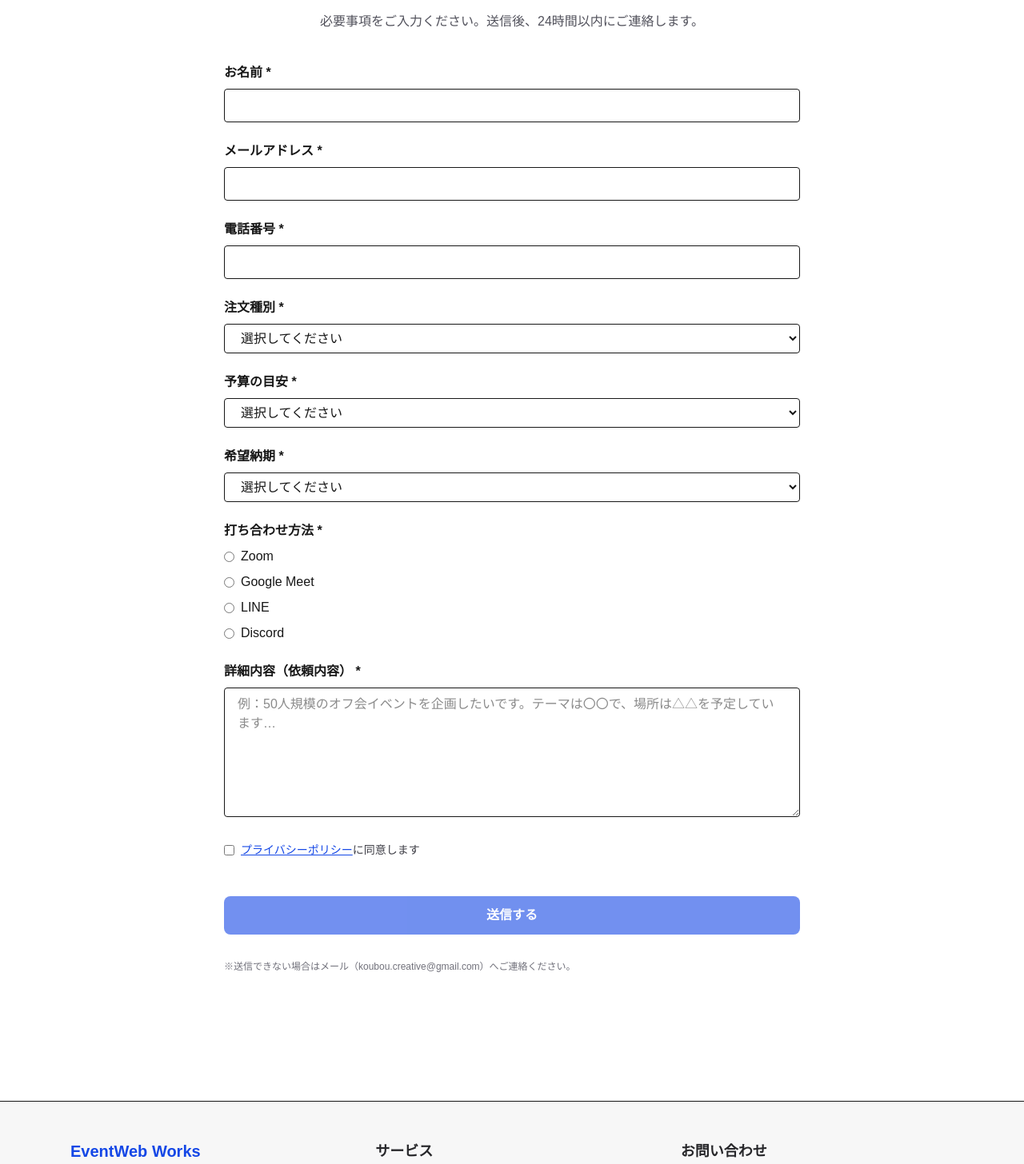
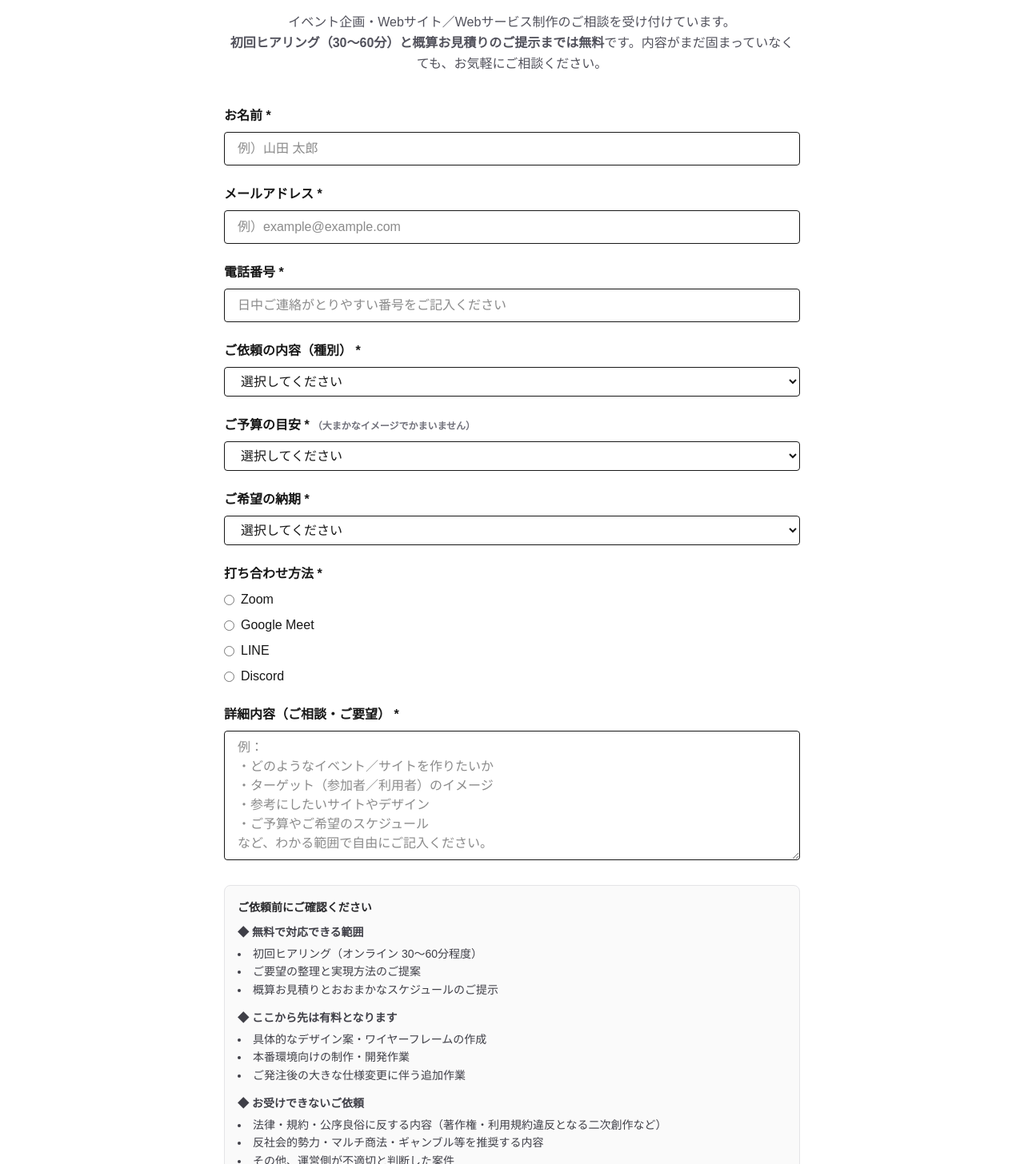
Before and after one commit to kouboucreative-coder/eventweb-works, a Next.js app: page /order in a window 1280 px wide. Shown: the part 174-1630 px from the top of the page at 80% size. Built offline with nearby package versions, Linux system fonts and the light colour scheme; no server answers.

Commit message:
注文フォームの文言調整と注意書きを追加

```diff
--- a/app/order/page.tsx
+++ b/app/order/page.tsx
@@ -110,11 +110,16 @@ export default function OrderPage() {
       )}
 
       <h1 className="text-3xl font-bold text-blue-700 text-center">
-        注文フォーム
+        制作・ご相談のお申し込みフォーム
       </h1>
 
-      <p className="text-center text-zinc-600 mt-3">
-        必要事項をご入力ください。送信後、24時間以内にご連絡します。
+      <p className="text-center text-zinc-600 mt-3 leading-relaxed">
+        イベント企画・Webサイト／Webサービス制作のご相談を受け付けています。
+        <br />
+        <span className="font-semibold">
+          初回ヒアリング（30〜60分）と概算お見積りのご提示までは無料
+        </span>
+        です。内容がまだ固まっていなくても、お気軽にご相談ください。
       </p>
 
       {!SITE_KEY && (
@@ -133,6 +138,7 @@ export default function OrderPage() {
             name="name"
             required
             className="mt-2 w-full border rounded px-4 py-2"
+            placeholder="例）山田 太郎"
           />
         </div>
 
@@ -144,6 +150,7 @@ export default function OrderPage() {
             name="email"
             required
             className="mt-2 w-full border rounded px-4 py-2"
+            placeholder="例）example@example.com"
           />
         </div>
 
@@ -155,12 +162,13 @@ export default function OrderPage() {
             name="phone"
             required
             className="mt-2 w-full border rounded px-4 py-2"
+            placeholder="日中ご連絡がとりやすい番号をご記入ください"
           />
         </div>
 
         {/* 注文種別 */}
         <div>
-          <label className="font-semibold">注文種別 *</label>
+          <label className="font-semibold">ご依頼の内容（種別） *</label>
           <select
             name="type"
             required
@@ -168,14 +176,19 @@ export default function OrderPage() {
           >
             <option value="">選択してください</option>
             <option value="イベント企画">イベント企画</option>
-            <option value="Web制作">Web制作</option>
-            <option value="両方">両方</option>
+            <option value="Web制作">Webサイト／Webサービス制作</option>
+            <option value="両方">イベント企画＋Web制作</option>
           </select>
         </div>
 
         {/* 予算の目安 */}
         <div>
-          <label className="font-semibold">予算の目安 *</label>
+          <label className="font-semibold">
+            ご予算の目安 *
+            <span className="ml-1 text-xs text-zinc-500">
+              （大まかなイメージでかまいません）
+            </span>
+          </label>
           <select
             name="budgetRange"
             required
@@ -191,18 +204,18 @@ export default function OrderPage() {
 
         {/* 希望納期 */}
         <div>
-          <label className="font-semibold">希望納期 *</label>
+          <label className="font-semibold">ご希望の納期 *</label>
           <select
             name="deadline"
             required
             className="mt-2 w-full border rounded px-4 py-2"
           >
             <option value="">選択してください</option>
-            <option value="no-rush">急ぎではない</option>
+            <option value="no-rush">急ぎではない（スケジュール相談）</option>
             <option value="1week">1週間以内</option>
             <option value="2week">2週間以内</option>
             <option value="1month">1ヶ月以内</option>
-            <option value="other">その他（詳細欄に記入）</option>
+            <option value="other">その他（詳細欄にご記入ください）</option>
           </select>
         </div>
 
@@ -228,14 +241,49 @@ export default function OrderPage() {
 
         {/* 詳細内容 */}
         <div>
-          <label className="font-semibold">詳細内容（依頼内容） *</label>
+          <label className="font-semibold">詳細内容（ご相談・ご要望） *</label>
           <textarea
             name="details"
             required
             rows={6}
             className="mt-2 w-full border rounded px-4 py-2"
-            placeholder="例：50人規模のオフ会イベントを企画したいです。テーマは〇〇で、場所は△△を予定しています…"
+            placeholder={`例：
+・どのようなイベント／サイトを作りたいか
+・ターゲット（参加者／利用者）のイメージ
+・参考にしたいサイトやデザイン
+・ご予算やご希望のスケジュール
+など、わかる範囲で自由にご記入ください。`}
           />
+        </div>
+
+        {/* 注意事項ボックス */}
+        <div className="mt-6 rounded-lg border border-zinc-200 bg-zinc-50 px-4 py-4 text-sm leading-relaxed text-zinc-700">
+          <h2 className="font-semibold mb-2 text-zinc-800">
+            ご依頼前にご確認ください
+          </h2>
+
+          <p className="mb-1 font-semibold">◆ 無料で対応できる範囲</p>
+          <ul className="list-disc list-inside mb-3">
+            <li>初回ヒアリング（オンライン 30〜60分程度）</li>
+            <li>ご要望の整理と実現方法のご提案</li>
+            <li>概算お見積りとおおまかなスケジュールのご提示</li>
+          </ul>
+
+          <p className="mb-1 font-semibold">◆ ここから先は有料となります</p>
+          <ul className="list-disc list-inside mb-3">
+            <li>具体的なデザイン案・ワイヤーフレームの作成</li>
+            <li>本番環境向けの制作・開発作業</li>
+            <li>ご発注後の大きな仕様変更に伴う追加作業</li>
+          </ul>
+
+          <p className="mb-1 font-semibold">◆ お受けできないご依頼</p>
+          <ul className="list-disc list-inside">
+            <li>
+              法律・規約・公序良俗に反する内容（著作権・利用規約違反となる二次創作など）
+            </li>
+            <li>反社会的勢力・マルチ商法・ギャンブル等を推奨する内容</li>
+            <li>その他、運営側が不適切と判断した案件</li>
+          </ul>
         </div>
 
         {/* プライバシーポリシー同意 */}
@@ -257,7 +305,7 @@ export default function OrderPage() {
               >
                 プライバシーポリシー
               </a>
-              に同意します
+              に同意のうえ、送信します
             </span>
           </label>
         </div>
@@ -271,8 +319,13 @@ export default function OrderPage() {
           {loading ? "送信中..." : "送信する"}
         </button>
 
-        <p className="text-xs text-zinc-500 mt-2">
-          ※送信できない場合はメール（koubou.creative@gmail.com）へご連絡ください。
+        <p className="text-xs text-zinc-500 mt-2 text-center">
+          ※フォームがうまく動作しない場合は、
+          <span className="font-semibold">
+            {" "}
+            koubou.creative@gmail.com{" "}
+          </span>
+          まで直接ご連絡ください。
         </p>
       </form>
     </main>
```
